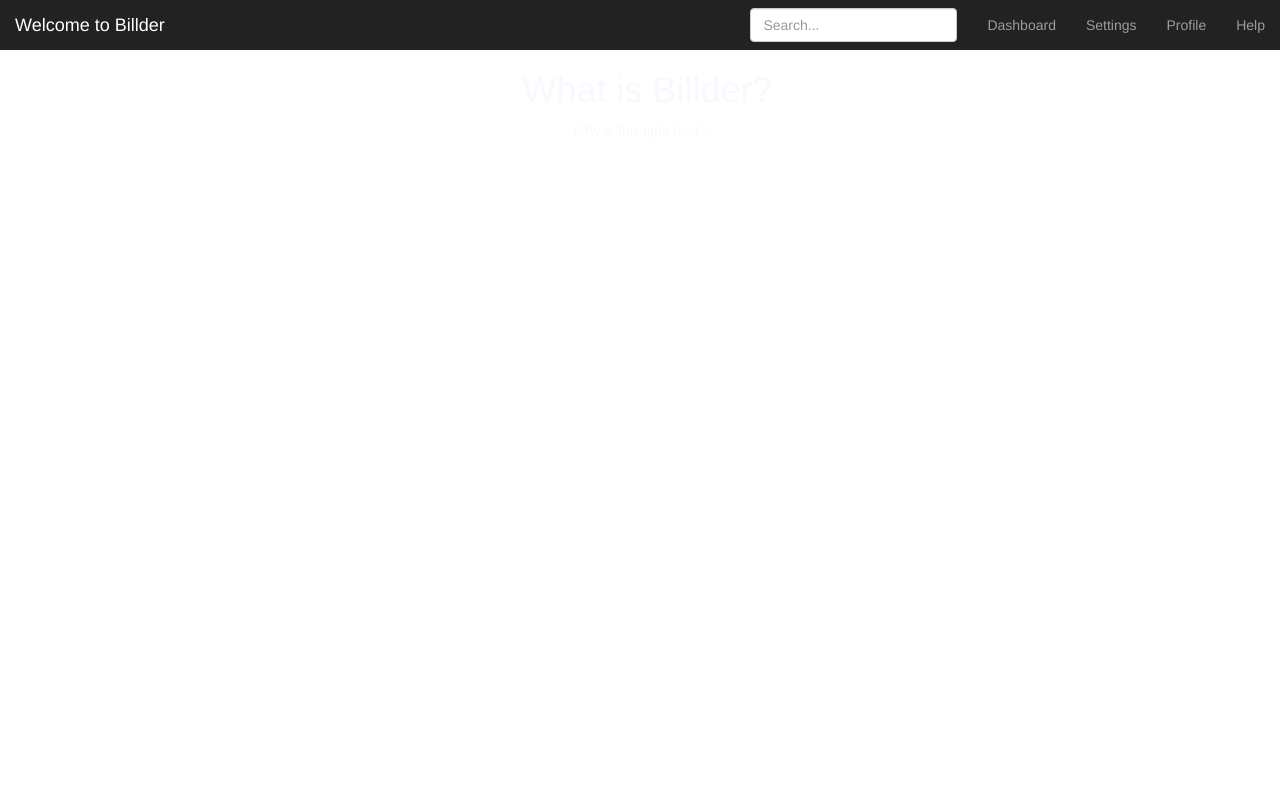
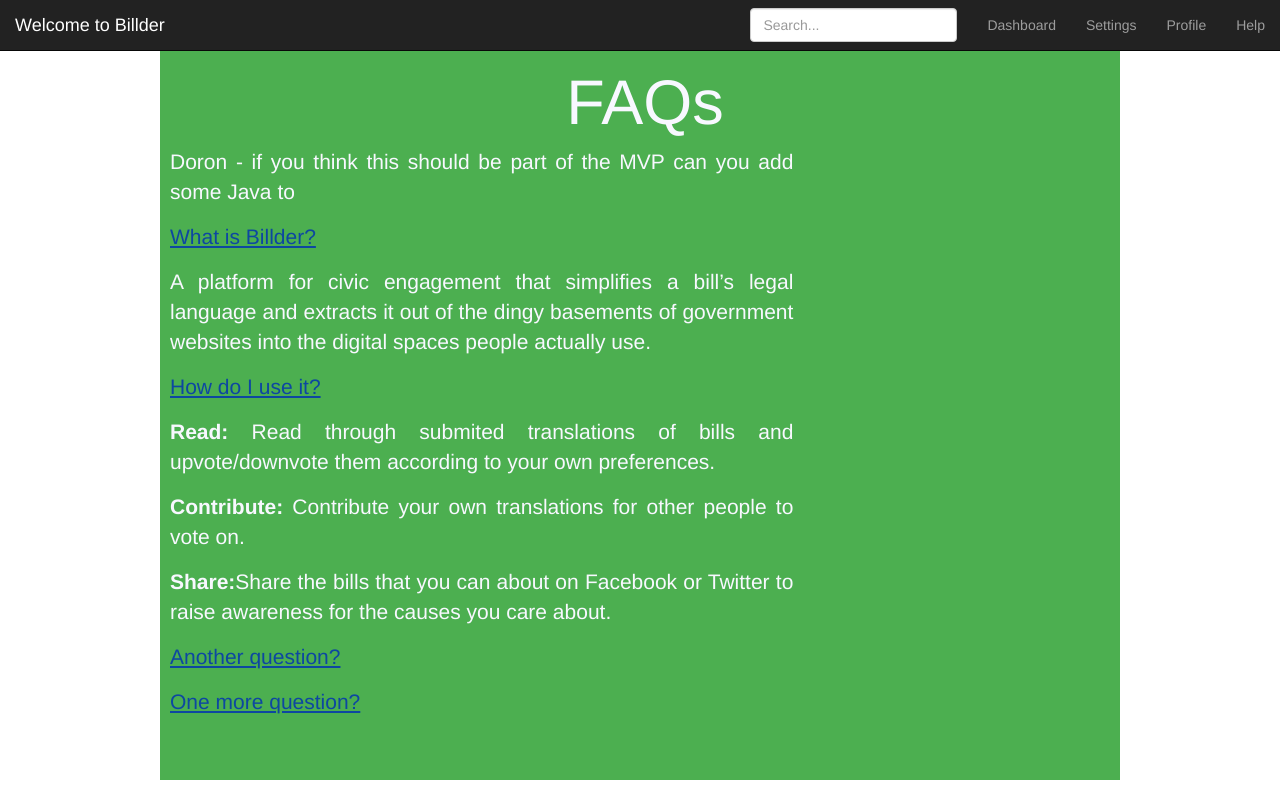
Before and after one commit to Democracybillder/Website, a plain HTML site: page FAQs.html in a window 1280 px wide. Drawn offline with nearby package versions, Linux system fonts and the light colour scheme.

Commit message:
Color Adjustment/Contribute Button
FAQ Page - Add Java if needed
Adjusted the green color - goes better with the blue

```diff
--- a/BillTracker.css
+++ b/BillTracker.css
@@ -78,7 +78,7 @@
     width: 100px;
 }
 h1 {
-    margin-left: 15px;
+    margin: 15px;
     color: ghostwhite;
 }
 .row {
@@ -90,20 +90,11 @@
     width: 75%;
     margin-top: 10%;
     padding-top: 5px;
-    background-color: #1B5E20;
+    background-color: #4CAF50;
 }
 
-.btn-lg{
-    background-color: white;
-}
-
-.vote-up {
-    color: #0D47A1;
-}
-.vote-down {
-    color: #0D47A1;
-}
-.add-to-mybills {
+button {
+    background-color: ghostwhite;
     color: #0D47A1;
 }
 
--- a/FAQs.css
+++ b/FAQs.css
@@ -0,0 +1,18 @@
+p {
+    color: ghostwhite;
+}
+.jumbotron {
+    margin:auto;
+    height: 50%;
+    width:75%;
+    background-color: #4CAF50;
+    color: ghostwhite;
+    padding-left: 10px;
+}
+a p {
+    text-decoration: underline;
+    color: #0D47A1;
+}
+.jumbotron p {
+    text-align: justify;
+}
--- a/FAQs.html
+++ b/FAQs.html
@@ -11,7 +11,7 @@
     <script src="js/bootstrap.min.js"></script>
     <!-- Bootstrap -->
     <link rel="stylesheet" href="bootstrap-themefull.css">
-    <link rel="stylesheet" href="BillTracker.css">
+    <link rel="stylesheet" href="FAQs.css">
 
       <!-- HTML5 shim and Respond.js for IE8 support of HTML5 elements and media queries -->
     <!-- WARNING: Respond.js doesn't work if you view the page via file:// -->
@@ -45,11 +45,24 @@
         </div>
      </div>
 </nav>
-<div class="container-fluid text-center">
-    <h1>What is Billder?</h1>
-    <p>Why is this light blue?</p>
-</div>
-
+<div class="jumbotron">
+    <div class="blog-header">
+        <h1 class="blog-title text-center">FAQs</h1>
+    </div>
+<div class="row">
+    <div class="col-sm-8 blog-main">
+        <p> Doron - if you think this should be part of the MVP can you add some Java to </p>
+        <a href="#"><p>What is Billder?</p></a>
+            <p>A platform for civic engagement that simplifies a bill’s legal language and extracts it out of the dingy basements of government websites into the digital spaces people actually use.</p>
+        <a href="#"><p>How do I use it?</p></a>
+            <p><b>Read:</b> Read through submited translations of bills and upvote/downvote them according to your own preferences.<p>
+            <p><b>Contribute:</b> Contribute your own translations for other people to vote on.</p>
+        <p><b>Share:</b>Share the bills that you can about on Facebook or Twitter to raise awareness for the causes you care about.</p>
+        <a href="#"><p>Another question?</p></a>
+        <a href="#"><p>One more question?</p></a>
+    </div> <!--blog main-->
+</div> <!--row-->
+</div> <!--Jumbotron-->
 
 </body>
 
--- a/Login_Page.css
+++ b/Login_Page.css
@@ -3,7 +3,7 @@
 height: 50%;
 width:50%;
 border: 1px solid black;
-background-color: #1B5E20;
+background-color: #4CAF50 ;
 padding: 10px;
 }
 
```
Also changed, not shown: BillTracker.html (+5 -32 lines), Login_Page.html (+1 -2 lines).
